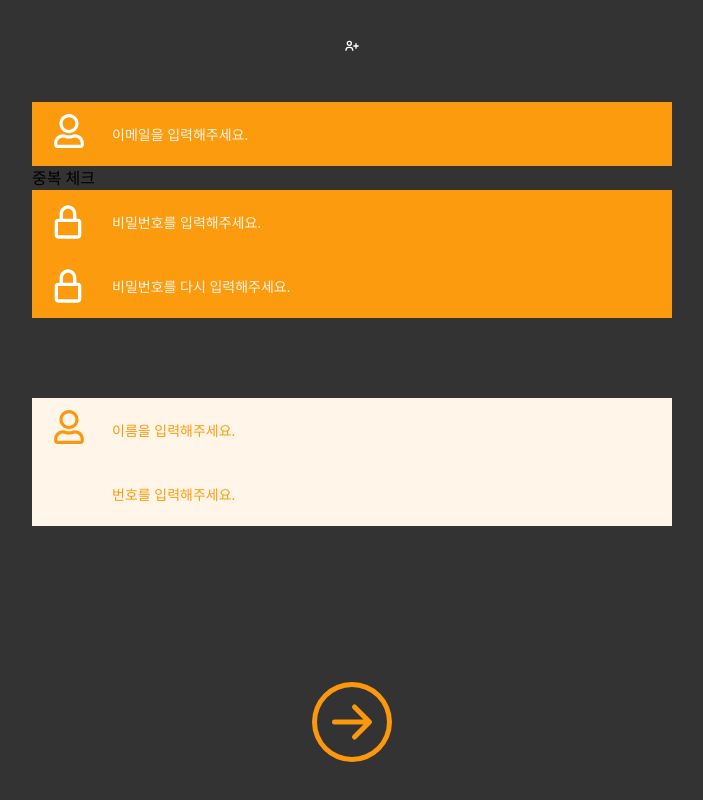
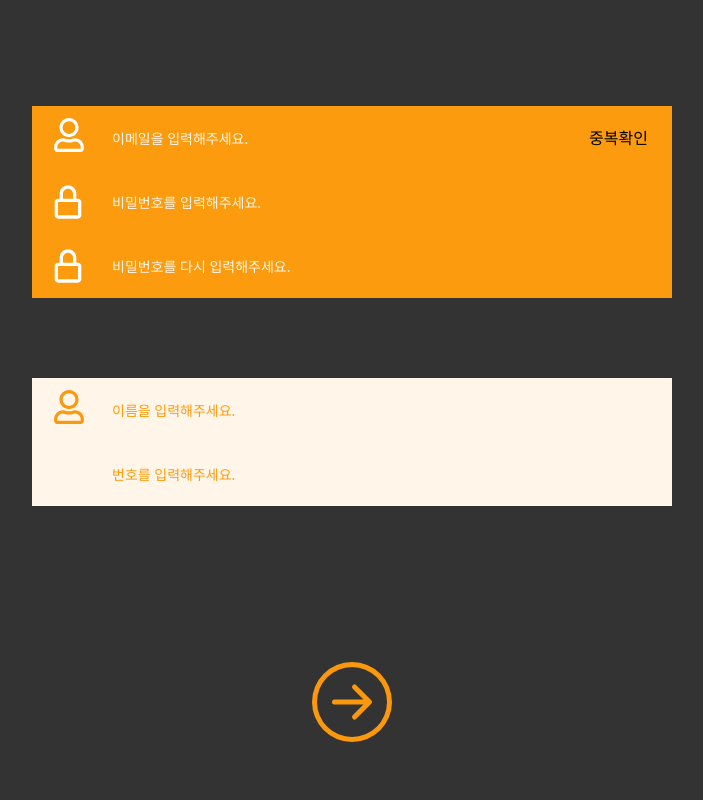
Before and after one commit to AppleMangoPlate/AppleMangoPlate_Frontend, a Next.js app in the folder apple-mango-plate/: page /auth/customlogin in a window 1280 px wide. Shown: the whole page, without its empty margins (288-991 px from the left). Built offline with nearby package versions, Linux system fonts and the light colour scheme; some icons are missing.

Commit message:
Design : CustomLogin 디자인

```diff
--- a/apple-mango-plate/src/components/Layout/header.tsx
+++ b/apple-mango-plate/src/components/Layout/header.tsx
@@ -4,11 +4,13 @@ import icons from "@/assets/icons/icon";
 import { useRecoilState } from "recoil";
 import { userModalToggle } from "@/atoms/users";
 import UserModal from "../User/userModal";
+import Image from "next/image";
+import LogoImg from "@/assets/images/Logo.png";
 
 const UserIcon = icons.userIcons;
 
 const Header = () => {
-  const [modalOpen, setModalOpen] = useRecoilState<boolean>(userModalToggle);
+  const [modalOpen, setModalOpen] = useRecoilState(userModalToggle);
   const handleLoginClick = () => {
     setModalOpen((prev) => !prev);
   };
@@ -17,7 +19,9 @@ const Header = () => {
     <div className="sticky top-0 w-full h-16 bg-primary-yellow z-50">
       <div className="flex h-16 items-center justify-between  text-[black] mx-10 relative">
         <div>
-          <Link href="/">이미지</Link>
+          <Link href="/">
+            <Image src={LogoImg} alt="Logo" width={80} height={80} />
+          </Link>
         </div>
         <div>
           <button onClick={handleLoginClick}>
--- a/apple-mango-plate/src/pages/auth/customlogin.tsx
+++ b/apple-mango-plate/src/pages/auth/customlogin.tsx
@@ -21,6 +21,7 @@ const Auth = () => {
   const router = useRouter();
   const [signupData, setSignupData] = useRecoilState(signupState);
   const [passwordMatch, setPasswordMatch] = useState<boolean | null>(null);
+  const [emailError, setEmailError] = useState<string | null>(null);
   const [isEmailAvailable, setIsEmailAvailable] = useRecoilState(
     isEmailAvailableState
   );
@@ -31,6 +32,7 @@ const Auth = () => {
 
   const handleInputChange = (e: React.ChangeEvent<HTMLInputElement>) => {
     const { name, value } = e.target;
+
     setPasswordMatch(
       name === "password" || name === "passwordCheck" ? null : passwordMatch
     );
@@ -38,6 +40,14 @@ const Auth = () => {
 
     if (name === "passwordCheck") {
       setPasswordMatch(value === signupData.password);
+    }
+  };
+  const handleEmailBlur = (e: React.FocusEvent<HTMLInputElement>) => {
+    const { value } = e.target;
+    if (!value.includes("@")) {
+      setEmailError("@을 포함해야합니다.");
+    } else {
+      setEmailError(null);
     }
   };
 
@@ -101,12 +111,10 @@ const Auth = () => {
   return (
     <div className="bg-primary-black">
       <div className="flex flex-col min-h-screen justify-center items-center">
-        <div>
-          <IconComponents.UserPlus color="#ffffff" />
-        </div>
+        <div>{/* <IconComponents.UserPlus size={32} color="#ffffff" /> */}</div>
         <div className="mt-10 xl:w-1/2 lg:w-1/2 sm:w-full md:w-full">
           <form className="bg-primary-black py-2 mb-5" onSubmit={handleSubmit}>
-            <div className="email">
+            <div className="email relative">
               <div className="absolute z-30 ml-5 mt-3">
                 <IconComponents.User size={34} color="#ffffff" />
               </div>
@@ -118,11 +126,33 @@ const Auth = () => {
                 required
                 value={signupData.email}
                 onChange={handleInputChange}
+                onBlur={handleEmailBlur}
                 placeholder="이메일을 입력해주세요."
               />
-              <button onClick={handleEmailCheck}>중복 체크</button>
+              <div className="relative">
+                {emailError && (
+                  <div className="speech-bubble absolute -top-[90px] left-2 transition ease-in-out duration-500">
+                    <p className="text-red-500">{emailError}</p>
+                  </div>
+                )}
+              </div>
 
-              {emailCheckMessage && <span>{emailCheckMessage}</span>}
+              <button
+                className={`absolute right-4 top-3 p-2 rounded-2xl ${
+                  isEmailAvailable === true
+                    ? "text-blue-500"
+                    : isEmailAvailable === false
+                    ? "text-red-500"
+                    : ""
+                }`}
+                onClick={handleEmailCheck}
+              >
+                {isEmailAvailable === true
+                  ? "사용 가능"
+                  : isEmailAvailable === false
+                  ? "재입력"
+                  : "중복확인"}
+              </button>
             </div>
             <div className="password">
               <div className="absolute z-30 ml-4 mt-3">
--- a/apple-mango-plate/src/pages/auth/index.tsx
+++ b/apple-mango-plate/src/pages/auth/index.tsx
@@ -5,6 +5,9 @@ import axios from "axios";
 import { useRouter } from "next/router";
 import { useRecoilState } from "recoil";
 import { emailState, passwordState } from "@/atoms/auth";
+import Image from "next/image";
+import LogoImg from "@/assets/images/Logo.png";
+
 const Auth = () => {
   const KakaoIcon = icons.kakaoIcons;
   const router = useRouter();
@@ -46,9 +49,10 @@ const Auth = () => {
   return (
     <div className="bg-primary-black min-h-screen flex justify-center items-center">
       <div className="bg-[white] w-96 h-[500px] rounded-3xl flex flex-col justify-center items-center p-5">
+        <Image src={LogoImg} alt="Logo" width={120} height={120} />
         <h2 className="text-[black] text-2xl mb-6">Login</h2>
-        <form className="bg-primary-black py-2 flex flex-col gap-3 w-2/3 rounded-3xl mb-5">
-          <div className="flex items-center gap-3">
+        <form className="flex flex-col gap-3 w-2/3  mb-5">
+          <div className="bg-primary-black flex items-center gap-3 rounded-3xl py-2">
             <label className="block w-4 text-sm ml-2" htmlFor="email">
               ID
             </label>
@@ -61,7 +65,7 @@ const Auth = () => {
               onChange={(e) => setEmail(e.target.value)}
             />
           </div>
-          <div className="flex gap-3 items-center">
+          <div className="bg-primary-black flex gap-3 items-center rounded-3xl py-2">
             <label className="block w-4 text-sm ml-2" htmlFor="password">
               PW
             </label>
--- /dev/null
+++ b/apple-mango-plate/src/styles/customlogin.css
@@ -0,0 +1,9 @@
+.speech-bubble {
+  position: relative;
+  background: #000000;
+  border-radius: 10px;
+  width: 170px;
+  padding: 4px 0px;
+  text-align: center;
+  z-index: 3;
+}
--- a/apple-mango-plate/src/styles/globals.css
+++ b/apple-mango-plate/src/styles/globals.css
@@ -1,8 +1,9 @@
 @tailwind base;
 @tailwind components;
 @tailwind utilities;
+@import "./customlogin.css";
 
-:root {
+:root  {
   --foreground-rgb: 0, 0, 0;
   --background-start-rgb: 214, 219, 220;
   --background-end-rgb: 255, 255, 255;
```
Also changed, not shown: apple-mango-plate/src/assets/images/Logo.png (added).
